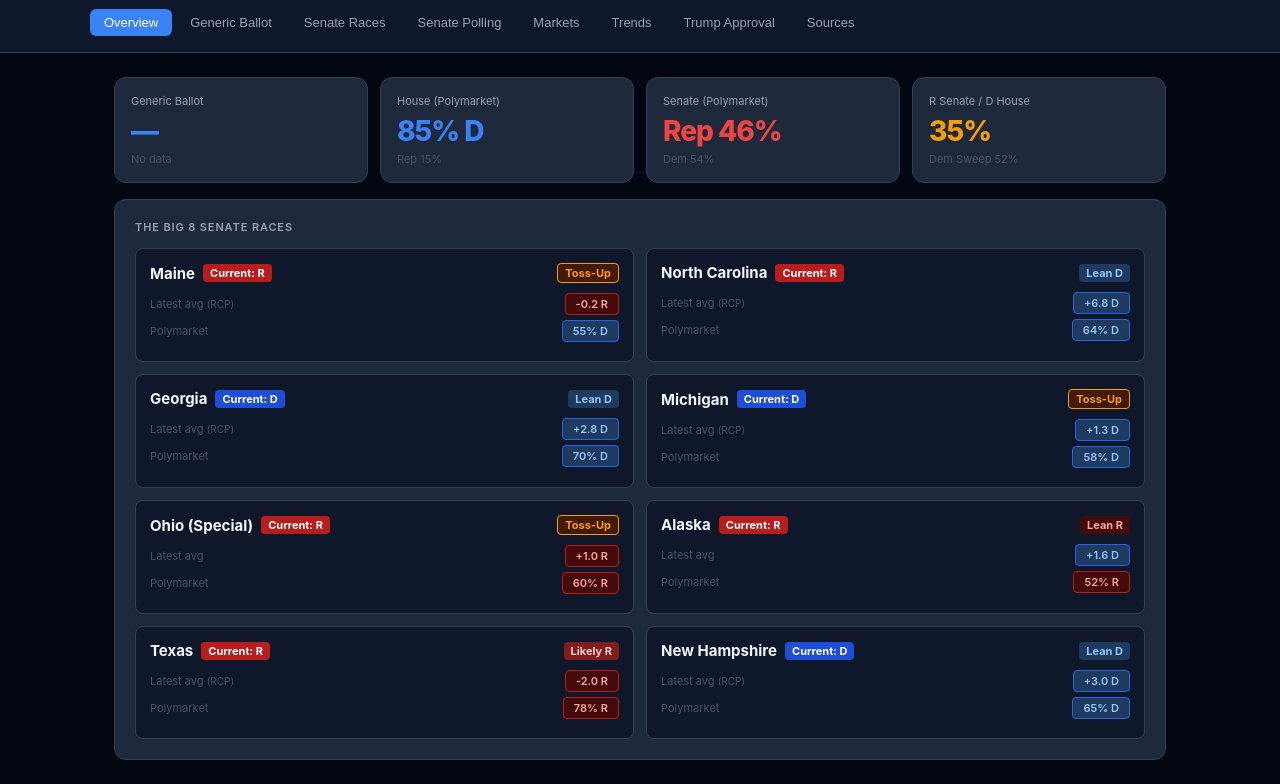
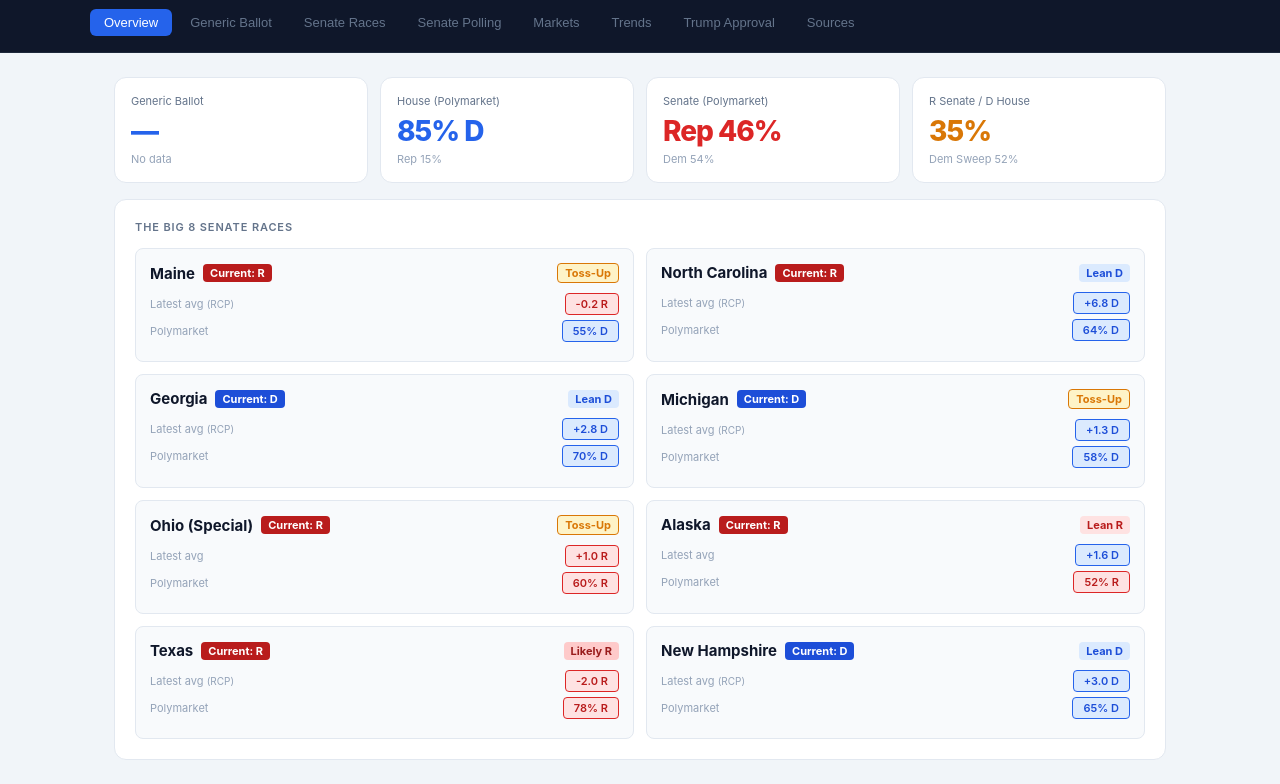
Before and after one commit to hshapol/midtrack, a website: page index.html in a window 1280 px wide. Shown: the part 60-844 px from the top of the page. Drawn offline with nearby package versions, Linux system fonts and the light colour scheme.

Commit message:
Update index.html

```diff
--- a/index.html
+++ b/index.html
@@ -6,15 +6,15 @@
   <title>2026 Midterm Tracker</title>
   <script src="https://cdnjs.cloudflare.com/ajax/libs/Chart.js/4.4.1/chart.umd.min.js"></script>
   <style>
-    :root {
-      --bg: #030712; --surface: #0f172a; --card: #1e293b; --border: #334155;
-      --text: #f1f5f9; --muted: #94a3b8; --faint: #475569;
-      --dem: #3b82f6; --rep: #ef4444; --dem-bg: #1e3a5f; --rep-bg: #450a0a;
-      --tossup: #f59e0b; --tossup-bg: #451a03; --green: #22c55e;
+   :root {
+      --bg: #f1f5f9; --surface: #ffffff; --card: #ffffff; --border: #e2e8f0;
+      --text: #0f172a; --muted: #64748b; --faint: #94a3b8;
+      --dem: #2563eb; --rep: #dc2626; --dem-bg: #dbeafe; --rep-bg: #fee2e2;
+      --tossup: #d97706; --tossup-bg: #fef3c7; --green: #16a34a;
     }
     * { box-sizing: border-box; margin: 0; padding: 0; }
     body { background: var(--bg); color: var(--text); font-family: 'Inter', system-ui, sans-serif; font-size: 14px; min-height: 100vh; }
-    .header { background: var(--surface); border-bottom: 1px solid var(--border); padding: 16px 24px; position: sticky; top: 0; z-index: 100; }
+    .header { background: #0f172a; border-bottom: 1px solid #1e293b; padding: 16px 24px; position: sticky; top: 0; z-index: 100; }
     .header-inner { max-width: 1100px; margin: 0 auto; }
     .header-top { display: flex; justify-content: space-between; align-items: flex-start; margin-bottom: 12px; }
     .header h1 { font-size: 20px; font-weight: 700; letter-spacing: -0.5px; }
@@ -40,21 +40,24 @@
     .badge { display: inline-block; font-size: 11px; font-weight: 700; padding: 2px 7px; border-radius: 4px; }
     .badge-d { background: #1d4ed8; color: white; } .badge-r { background: #b91c1c; color: white; }
     .badge-tossup { background: var(--tossup-bg); color: var(--tossup); border: 1px solid var(--tossup); }
-    .badge-lean-d { background: var(--dem-bg); color: #93c5fd; } .badge-lean-r { background: var(--rep-bg); color: #fca5a5; }
-    .badge-likely-d { background: #1e3a8a; color: #bfdbfe; } .badge-likely-r { background: #7f1d1d; color: #fecaca; }
-    .badge-safe-d { background: #1e40af; color: white; } .badge-safe-r { background: #991b1b; color: white; }
+    .badge-lean-d { background: #dbeafe; color: #1d4ed8; }
+    .badge-lean-r { background: #fee2e2; color: #b91c1c; }
+    .badge-likely-d { background: #bfdbfe; color: #1e40af; }
+    .badge-likely-r { background: #fecaca; color: #991b1b; }
+    .badge-safe-d { background: #1e40af; color: white; }
+    .badge-safe-r { background: #991b1b; color: white; }
     .pill { display: inline-block; font-size: 11px; font-weight: 600; padding: 3px 10px; border-radius: 4px; }
-    .pill-d { background: var(--dem-bg); color: #93c5fd; border: 1px solid #2563eb; }
-    .pill-r { background: var(--rep-bg); color: #fca5a5; border: 1px solid #b91c1c; }
-    .race-card { background: var(--surface); border: 1px solid var(--border); border-radius: 8px; padding: 14px; cursor: pointer; transition: border-color 0.15s; }
+    .pill-d { background: #dbeafe; color: #1d4ed8; border: 1px solid #2563eb; }
+    .pill-r { background: #fee2e2; color: #b91c1c; border: 1px solid #dc2626; }
+    .race-card { background: #f8fafc; border: 1px solid var(--border); border-radius: 8px; padding: 14px; cursor: pointer; transition: border-color 0.15s; }
     .race-card:hover { border-color: var(--dem); }
     .race-header { display: flex; align-items: center; gap: 8px; margin-bottom: 10px; flex-wrap: wrap; }
     .race-name { font-weight: 700; font-size: 15px; }
     .race-row { display: flex; justify-content: space-between; align-items: center; margin-bottom: 5px; }
     .race-row-label { font-size: 11px; color: var(--faint); }
     .poll-row { background: var(--surface); border: 1px solid var(--border); border-radius: 8px; padding: 12px; margin-bottom: 8px; }
-    .poll-row.avg-row { border-color: #854d0e; background: #1c0a00; }
-    .poll-row.rtwh-row { border-color: #1d4ed8; background: #0f1f3d; }
+     .poll-row.avg-row { border-color: #92400e; background: #fffbeb; }
+    .poll-row.rtwh-row { border-color: #1d4ed8; background: #eff6ff; }
     .poll-header { display: flex; justify-content: space-between; align-items: center; margin-bottom: 8px; }
     .poll-margin { font-size: 16px; font-weight: 800; }
     .race-tabs { display: flex; overflow-x: auto; border-bottom: 1px solid var(--border); background: var(--surface); border-radius: 12px 12px 0 0; }
```
